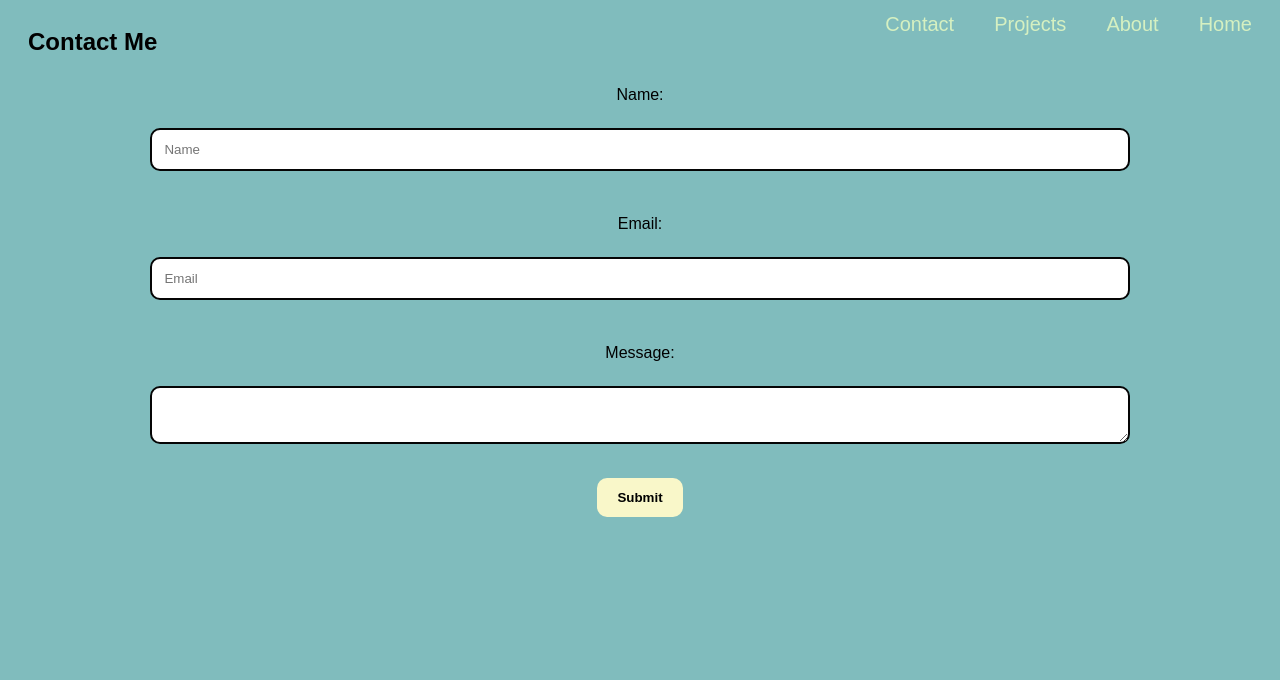
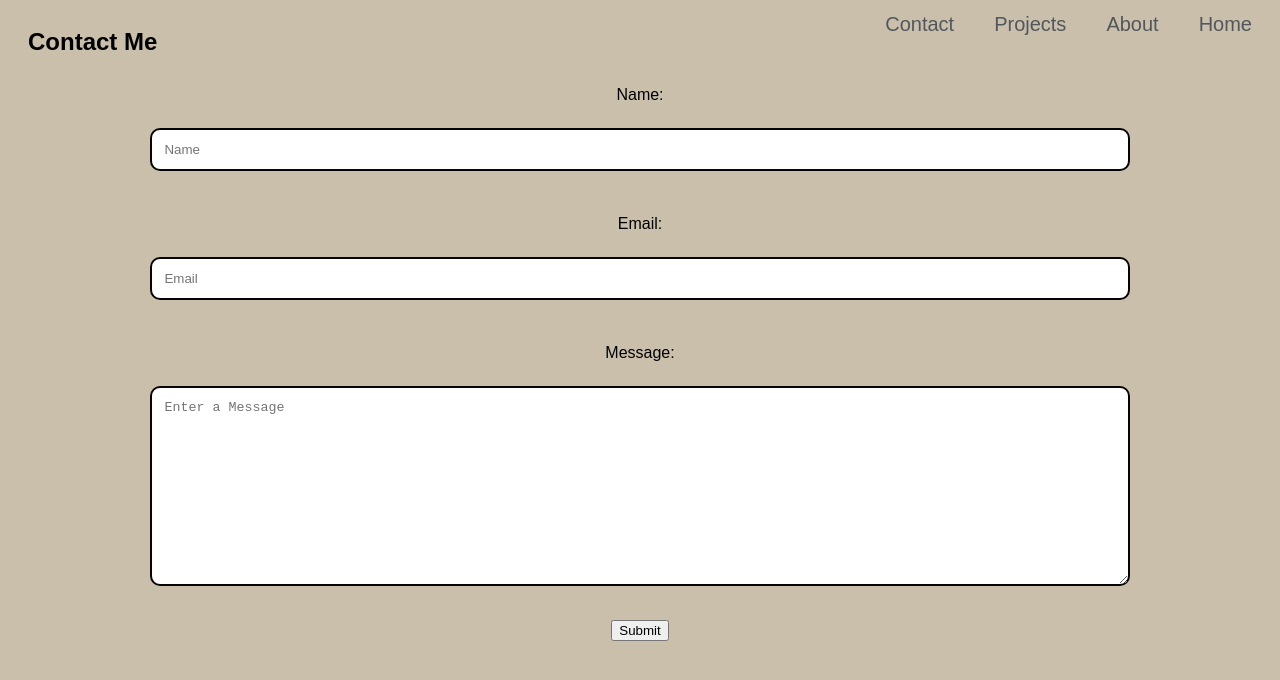
Before and after one commit to JoshuaDev101/projj, a plain HTML site: page Contact.html in a window 1280 px wide. Drawn offline with Linux system fonts and the light colour scheme.

Commit message:
Update Contact.html

```diff
--- a/Contact.html
+++ b/Contact.html
@@ -15,7 +15,7 @@
 
     body {
 
-        background-color:#80BCBD;
+        background-color:#CABFAB;
 
         font-family: sans-serif;
 
@@ -47,7 +47,7 @@
 
     padding: 05px;
 
-    color: #D5F0C1;
+    color: #52575D;
 
     font-size: 20px;
 
@@ -59,13 +59,18 @@
 
  a:hover{
 
-    color: #AAD9BB;
+    color: black;
 
     position: static;
 
     cursor: pointer;
 
  }
+
+ a:focus {
+  box-shadow: 0 0.5em 0.5em -0.4em var(--hover);
+  transform: translateY(-0.25em);
+}
 
 
 
@@ -172,7 +177,7 @@
     input[type=submit] {
 
 
-
+/*
      background-color: #F9F7C9;
 
         color: black;
@@ -187,7 +192,17 @@
 
         font-weight: bolder;
 
-    }
+*/
+
+
+
+
+
+
+
+
+
+
 
 
 
@@ -196,6 +211,8 @@
         background-color: #555;
 
     }
+
+
 
 
 
@@ -242,9 +259,10 @@
 
             <label for="message">Message:</label><br>
 
-            <textarea id="message" name="message"></textarea><br>
+            <textarea id="message" name="message"placeholder="Enter a Message" style="height:200px"></textarea><br>
 
-            <input type="submit" value="Submit">
+            <input type="submit" value="Submit"
+            class="button">
 
         </form>
 
```
